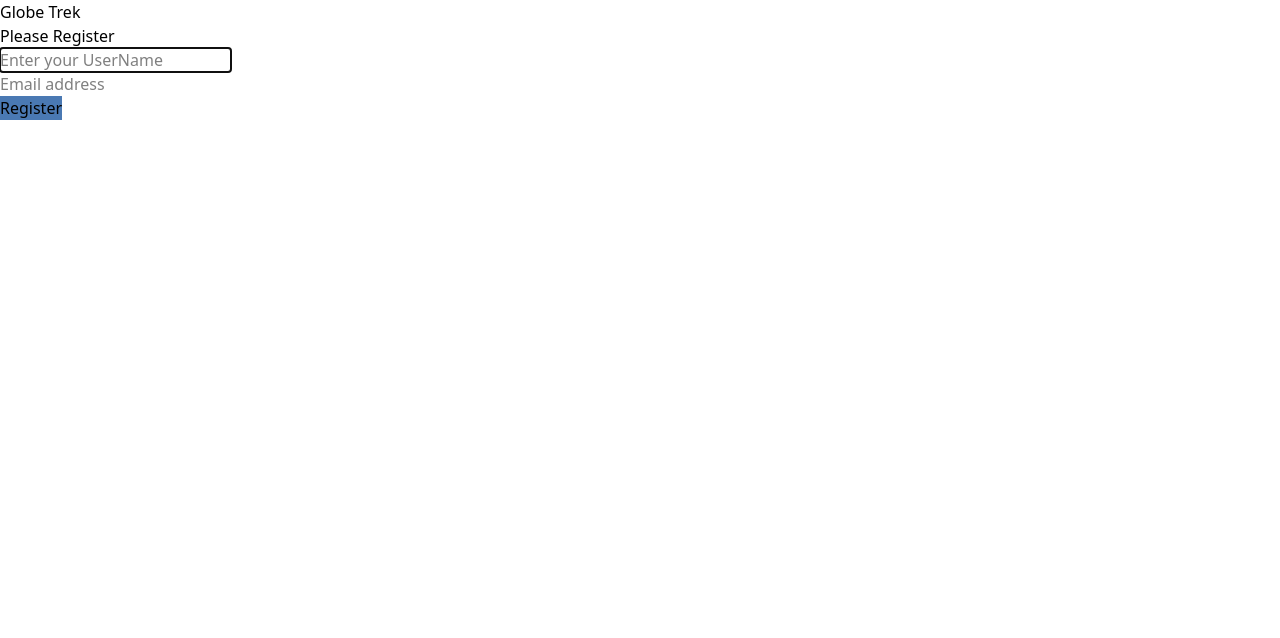
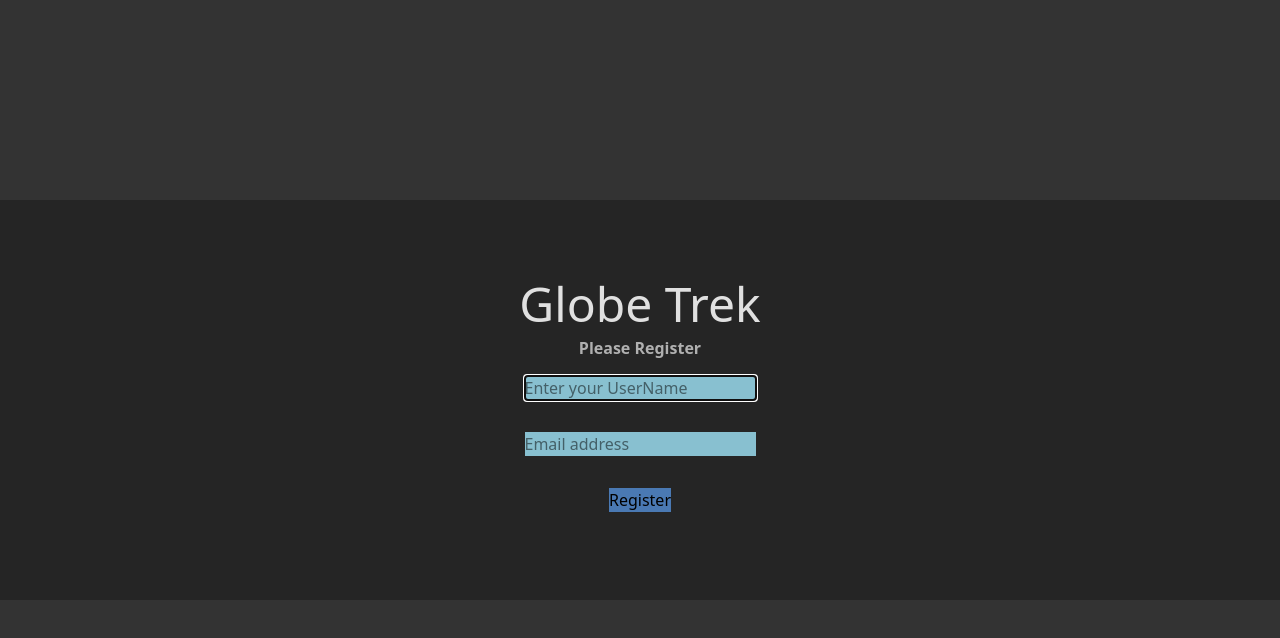
Before and after one commit to Gregor-j8/GlobeTrek, a React (Vite) app: page /register in a window 1280 px wide. Shown: the top 638 px of the page. Built offline with nearby package versions, Linux system fonts and the light colour scheme.

Commit message:
added styling to register page

```diff
--- a/src/components/auth/Login.jsx
+++ b/src/components/auth/Login.jsx
@@ -1,7 +1,7 @@
 import React, { useState } from "react"
 import { Link } from "react-router-dom"
 import { useNavigate } from "react-router-dom"
- import "../../App.css"
+import "../../App.css"
 import { getUserByEmail } from "../../services/userService"
 
 export const Login = () => {
@@ -45,7 +45,7 @@ export const Login = () => {
                 autoFocus
               />
           </fieldset>
-          <fieldset className="flex flex-col  items-center">
+          <fieldset className="flex flex-col items-center">
               <button className="button-primary" type="submit">Log In</button>
           </fieldset>
         </form>
--- a/src/components/auth/Register.jsx
+++ b/src/components/auth/Register.jsx
@@ -1,6 +1,6 @@
 import { useState } from "react"
 import { useNavigate } from "react-router-dom"
-
+import "../../App.css"
 import { createUser, getUserByEmail } from "../../services/userService"
 
 export const Register = (props) => {
@@ -46,39 +46,26 @@ export const Register = (props) => {
   }
 
   return (
-    <main className="">
-      <form className="auth-form" onSubmit={handleRegister}>
-        <h1 className="header">Globe Trek</h1>
-        <h2>Please Register</h2>
-        <fieldset className="auth-fieldset">
+    <main className="flex flex-col items-center justify-center h-screen bg-main-color">
+      <form className="flex flex-col items-center justify-center card-color-secondary w-full h-6/12 p-5" onSubmit={handleRegister}>
+        <h1 className="flex items-start justify-center text-5xl  text-color-primary p-2">Globe Trek</h1>
+        <h2 className="flex justify-center text-1xl text-color-secondary font-bold ">Please Register</h2>
+        <fieldset className="flex flex-col items-center p-4">
           <div>
-            <input
-              onChange={updateUser}
-              type="text"
-              id="fullName"
-              className="auth-form-input"
-              placeholder="Enter your UserName"
-              required
-              autoFocus
+            <input onChange={updateUser} type="text" id="fullName"
+              className="flex secondary-color w-fit"
+              placeholder="Enter your UserName" required autoFocus
             />
           </div>
         </fieldset>
-        <fieldset className="auth-fieldset">
+        <fieldset className="flex flex-col items-center p-4">
           <div>
-            <input
-              onChange={updateUser}
-              type="email"
-              id="email"
-              className="auth-form-input"
-              placeholder="Email address"
-              required
-            />
+            <input onChange={updateUser} type="email" id="email"
+              className="flex secondary-color w-fit" placeholder="Email address" required/>
           </div>
         </fieldset>
-        <fieldset className="auth-fieldset">
-          <div>
-            <button className="main-colors" type="submit">Register</button>
-          </div>
+        <fieldset className="flex flex-col items-center p-4">
+          <div><button className="main-colors" type="submit">Register</button></div>
         </fieldset>
       </form>
     </main>
```
